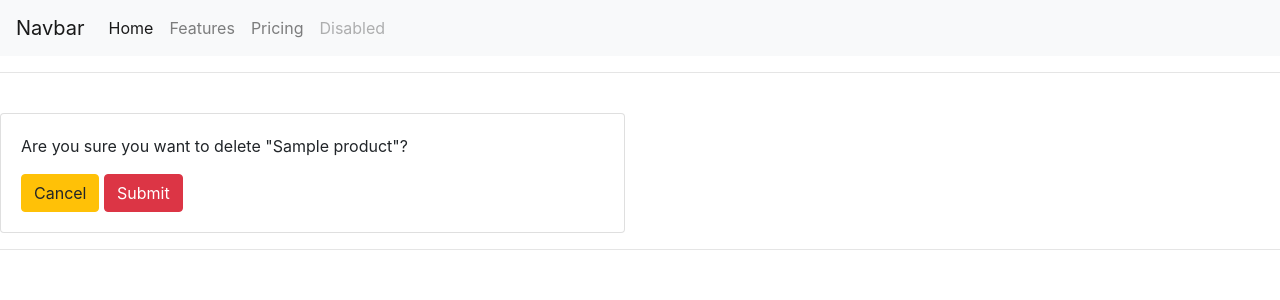
After one commit to hackathonteam16/hackathon_web, a Django app: page /delete_order/1 in a window 1280 px wide. The commit adds this page. Shown: the top 300 px of the page. Run offline with Django 3.2, Linux system fonts and the light colour scheme; tables that the repository leaves empty hold one stand-in row (values such as "Sample post"); some libraries are stand-ins or nearby versions.

```diff
--- a/store_owner/urls.py
+++ b/store_owner/urls.py
@@ -6,11 +6,12 @@ urlpatterns = [
     path('', mall_views.home),
     path('dashboard/', views.dashboard, name = 'dashboard'),
     path('new_product/', views.createProduct, name = 'new_product'),
-    path('update_product/', views.update_product, name = 'update_product'),
+    path('update_product/<str:pk>/', views.updateProduct, name = 'update_product'),
     path('my_products/', views.my_products, name = 'my_product'),
     path('status/', views.status, name = 'status'),
     path('new_shop/', views.new_shop, name = 'new_shop'),
     path('customers/', views.customers, name = 'customers'),
+    path('delete_order/<str:pk>', views.deleteProduct, name='delete_product'),
     #path('create_product/', views.createProduct, name = 'create_product'),
 
 ]
--- a/store_owner/views.py
+++ b/store_owner/views.py
@@ -26,8 +26,9 @@ def update_product(request):
 def my_products(request):
     products = Product.objects.all()
     context = {'products' : products}
+    return render(request, 'store_owner/my_products.html', context)
 
-    return render(request, 'store_owner/my_products.html', context)
+
 
 def status(request):
     orders = Order.objects.all()
@@ -53,8 +54,6 @@ def customers(request):
     return render(request, 'store_owner/customers.html',context)
 
 def createProduct(request):
-    #OrderFormSet = inlineformset_factory(Product, fields= ('product', 'status'))
-    #customer = Customer.objects.get()
     form = OrderForm()
     if request.method == 'POST' :
         form = OrderForm(request.POST)
@@ -63,3 +62,22 @@ def createProduct(request):
              return redirect('/dashboard')
     context = {'form':form}
     return render(request, 'store_owner/product_form.html', context)
+
+def updateProduct(request,pk):
+    product = Product.objects.get(id = pk)
+    form = OrderForm(instance=product)
+    if request.method == 'POST' :
+         form = OrderForm(request.POST, instance= product)
+         if form.is_valid():
+             form.save()
+             return redirect('/my_products')
+    context = {'form': form}
+    return render(request, 'store_owner/product_form.html', context)
+
+def deleteProduct(request, pk):
+    product = Product.objects.get(id=pk)
+    if request.method == "POST":
+        product.delete()
+        return redirect('/my_products')
+    context = {'item':product}
+    return render(request, 'store_owner/delete.html', context)
--- a/templates/store_owner/dashboard.html
+++ b/templates/store_owner/dashboard.html
@@ -5,7 +5,7 @@
 <br>
 
 <a class="btn btn-primary  btn-sm btn-block" href="{% url 'new_product' %}">מוצר חדש</a>
-<a class="btn btn-primary  btn-sm btn-block" href="{% url 'update_product' %}">עדכון מוצר</a>
+{#<a class="btn btn-primary  btn-sm btn-block" href="{% url 'update_product' %}">עדכון מוצר</a>#}
 <a class="btn btn-primary  btn-sm btn-block" href="{% url 'my_product' %}">המוצרים שלי</a>
 <a class="btn btn-primary  btn-sm btn-block" href="{% url 'status' %}">לקוחות והזמנות</a>
 
--- /dev/null
+++ b/templates/store_owner/delete.html
@@ -0,0 +1,20 @@
+{%  extends 'store_owner/main.html' %}
+{% load static %}
+{% block content %}
+
+    <br>
+    <div class="row">
+        <div class="col-md-6">
+            <div class="card card-body">
+
+                <p> Are you sure you want to delete "{{ item }}"?</p>
+
+                <form action="{% url 'delete_product' item.id%}" method="POST">
+                    {% csrf_token %}
+                    <a class="btn btn-warning" href="{% url 'my_product' %}">Cancel</a>
+                    <input class="btn btn-danger"  type="submit" name="Confirm">
+                </form>
+            </div>
+        </div>
+    </div>
+{% endblock %}
--- a/templates/store_owner/my_products.html
+++ b/templates/store_owner/my_products.html
@@ -13,6 +13,7 @@
                             <th>מחיר</th>
                             <th>קטגוריה</th>
 							<th>מוצר</th>
+                            <th>מידה</th>
 						</tr>
 
                         {% for i in products  %}
@@ -23,8 +24,9 @@
                                 <td>{{i.price}} </td>
                                 <td>{{i.category}} </td>
                                 <td>{{i.name}} </td>
-                                    <td><a href="">עדכון מוצר</a></td>
-                                    <td><a href="">מחיקת מוצר</a></td>
+                                 <td>{{i.size}} </td>
+                                    <td><a href="{% url 'update_product' i.id%}">עדכון מוצר</a></td>
+                                    <td><a href="{% url 'delete_product' i.id%}">מחיקת מוצר</a></td>
 
                             </tr>
                         {% endfor %}
```
